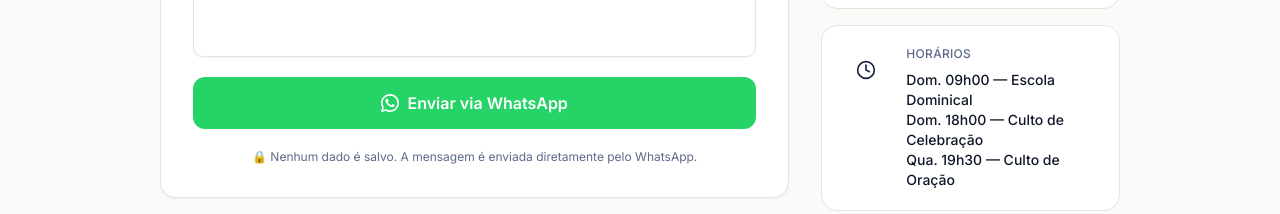
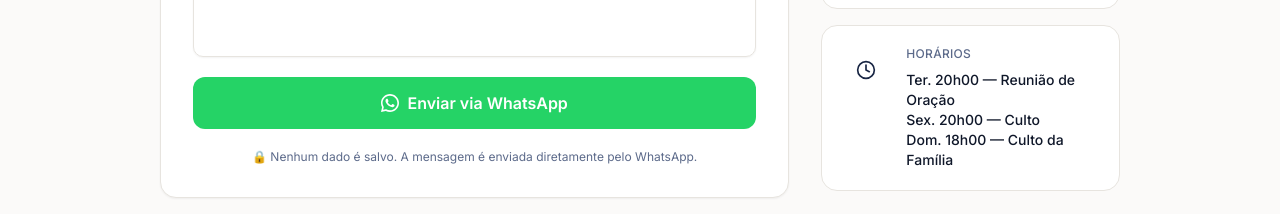
Before and after one commit to ViniWinckler/iecp-sbc, a React (Vite) app: page /contato in a window 1280 px wide. Shown: the part 738-952 px from the top of the page. Built offline with nearby package versions, Linux system fonts and the light colour scheme.

Commit message:
feat: updated schedules in contact page for consistency

```diff
--- a/src/pages/Contact.jsx
+++ b/src/pages/Contact.jsx
@@ -191,9 +191,9 @@ export default function Contact() {
               </div>
               <div>
                 <p className="text-xs text-muted-foreground font-medium uppercase tracking-wide mb-2">Horários</p>
-                <p className="text-sm font-medium">Dom. 09h00 — Escola Dominical</p>
-                <p className="text-sm font-medium">Dom. 18h00 — Culto de Celebração</p>
-                <p className="text-sm font-medium">Qua. 19h30 — Culto de Oração</p>
+                <p className="text-sm font-medium">Ter. 20h00 — Reunião de Oração</p>
+                <p className="text-sm font-medium">Sex. 20h00 — Culto</p>
+                <p className="text-sm font-medium">Dom. 18h00 — Culto da Família</p>
               </div>
             </div>
           </motion.div>
```
